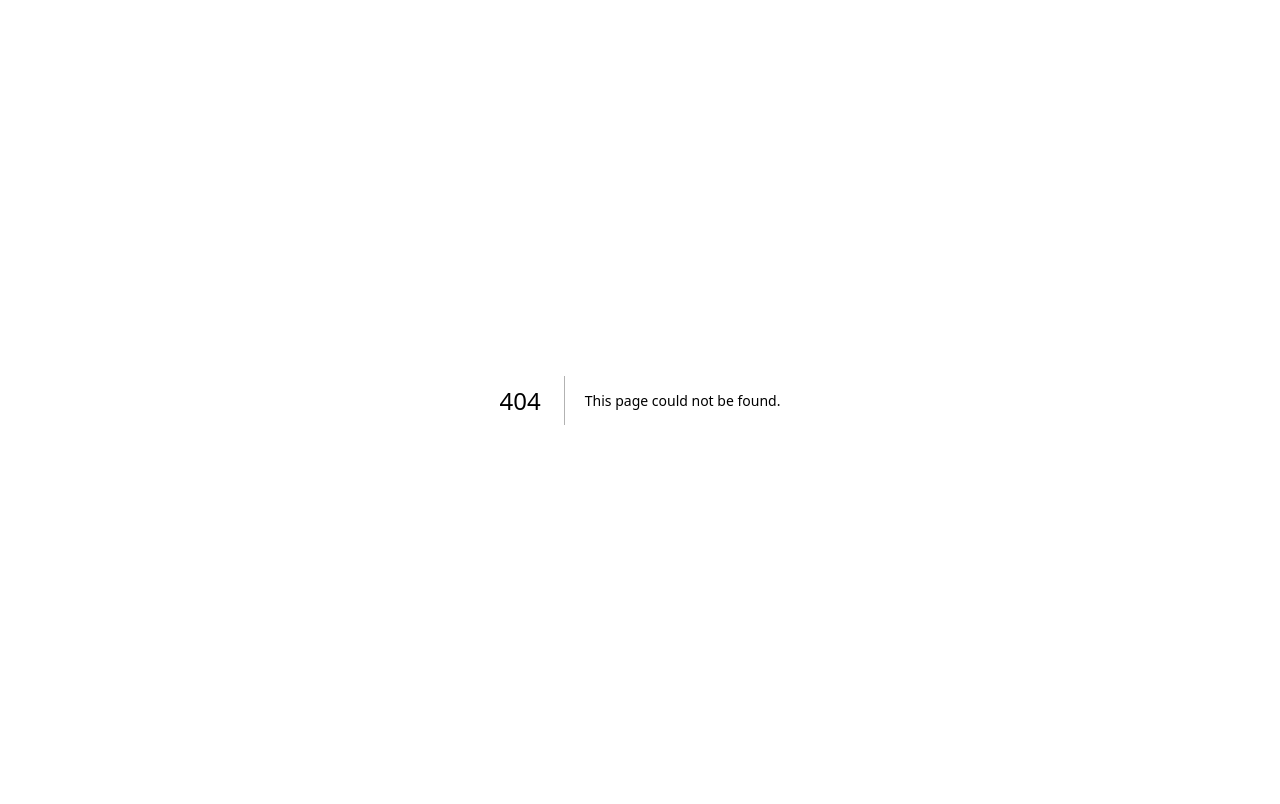
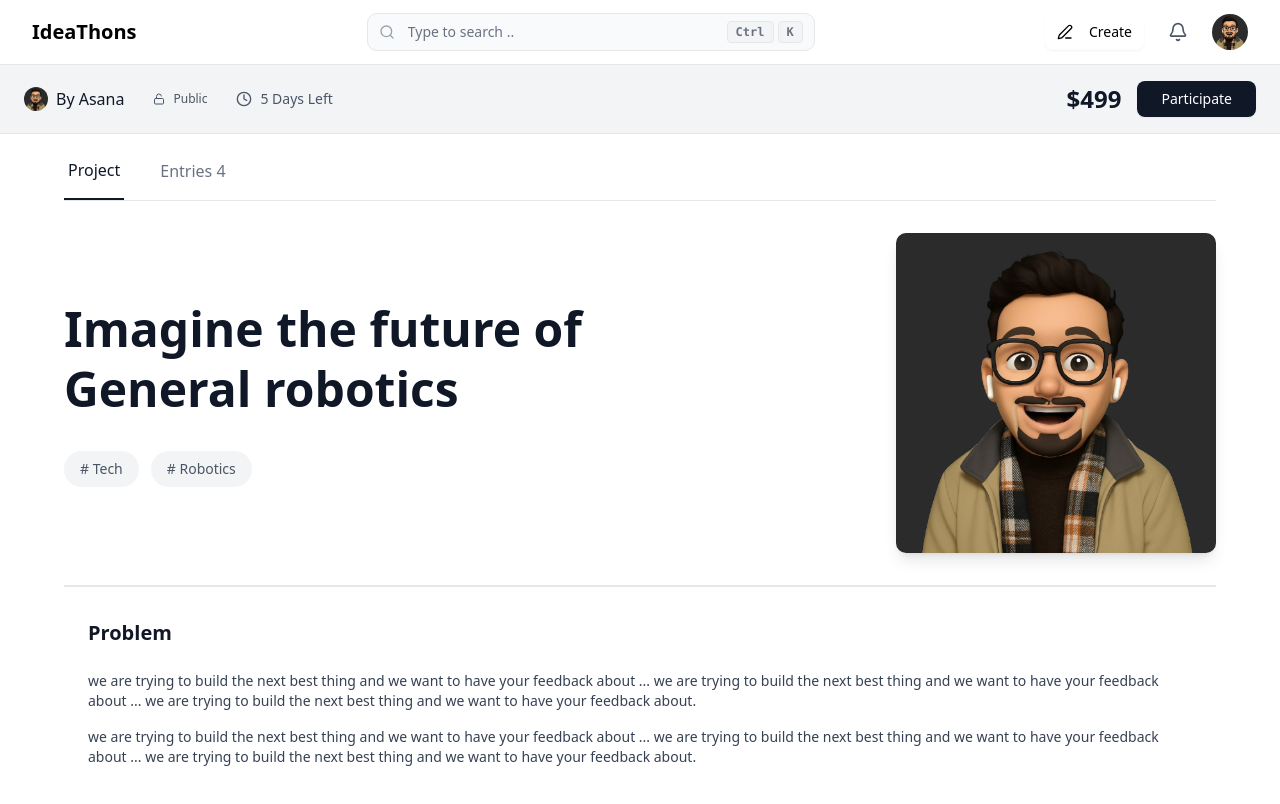
Before and after one commit to aminehabchi/IdeaThon, a Next.js app in the folder frontend/: page /ideas/1 in a window 1280 px wide. Before the commit this address had no page. Shown: the top 804 px of the page. Built offline with nearby package versions, Linux system fonts and the light colour scheme.

Commit message:
adding idea and idea/id pages ☄

```diff
--- /dev/null
+++ b/frontend/app/(dashboard)/ideas/[id]/page.jsx
@@ -0,0 +1,14 @@
+import React from "react";
+import { DashboardNavbar } from "@/components/dashboardNavbar";
+import { ProjectNavbar } from "@/components/ideasComponent/ideaTopbar";
+import {ProjectHeader} from "@/components/ideasComponent/ideabanner";
+export default async function IdeaPage({ params }) {
+  return (
+    <>
+     <DashboardNavbar />
+     <ProjectNavbar></ProjectNavbar>
+     <ProjectHeader></ProjectHeader>
+     {/* <IdeaBody></IdeaBody> */}
+    </>
+  );
+}
--- a/frontend/app/(dashboard)/actual/page.jsx
+++ b/frontend/app/(dashboard)/ideas/page.jsx
@@ -3,7 +3,7 @@
 import React from "react";
 import { Categories } from "@/components/categories";
 import { DashboardNavbar } from "@/components/dashboardNavbar";
-import Ideathon from "@/components/ideathon"; // ✅ fixed import
+import Ideathon from "@/components/ideathon";
 
 const page = () => {
   const ideathon_data = {
--- /dev/null
+++ b/frontend/components/ideasComponent/ideaBody.jsx
@@ -0,0 +1,32 @@
+import React from "react";
+
+export  function IdeaBody() {
+  return (
+    <div className="px-6 py-8 bg-white">
+      <div className="max-w-9xl mx-auto">
+        {/* Problem Section */}
+        <div className="space-y-6">
+          {/* Section Title */}
+          <h1 className="text-xl font-semibold text-gray-900">
+            Problem
+          </h1>
+
+          {/* Problem Description */}
+          <div className="space-y-4 text-gray-700 leading-relaxed">
+            <p className="text-sm">
+              we are trying to build the next best thing and we want to have your feedback about ... we are trying to build the
+              next best thing and we want to have your feedback about ... we are trying to build the next best thing and we want
+              to have your feedback about.
+            </p>
+
+            <p className="text-sm">
+              we are trying to build the next best thing and we want to have your feedback about ... we are trying to build the
+              next best thing and we want to have your feedback about ... we are trying to build the next best thing and we want
+              to have your feedback about.
+            </p>
+          </div>
+        </div>
+      </div>
+    </div>
+  );
+}
--- /dev/null
+++ b/frontend/components/ideasComponent/ideaTopbar.jsx
@@ -0,0 +1,55 @@
+"use client";
+import React from "react";
+import { Badge } from "@/components/ui/badge";
+import { Button } from "@/components/ui/button";
+import { Unlock, Lock, Clock } from "lucide-react";
+
+export function ProjectNavbar() {
+    return (
+      <nav className="border-b bg-gray-100 px-4 sm:px-6 py-4">
+        <div className="flex flex-col sm:flex-row sm:items-center sm:justify-between gap-4 sm:gap-0 max-w-full">
+
+          {/* Left Section */}
+          <div className="flex flex-wrap items-center gap-4">
+
+            {/* By Expert */}
+            <div className="flex items-center gap-2">
+              <img
+                src="/belmaayo_avatar.png"
+                alt="Asana Logo"
+                className="w-6 h-6 rounded-2xl"
+              />
+              <span className="font-medium text-gray-900">By Asana</span>
+            </div>
+
+            {/* Private Badge */}
+            <Badge
+              variant="secondary"
+              className="bg-gray-100 text-gray-600 hover:bg-gray-100 font-medium px-3 py-1 flex items-center"
+            >
+              {/* change it to lock if the idea is private */}
+              <Unlock className="w-3 h-3 mr-1" />
+              Public
+            </Badge>
+
+            {/* Days Left */}
+            <div className="flex items-center gap-2 text-gray-600">
+              <Clock className="w-4 h-4" />
+              <span className="text-sm font-medium">5 Days Left</span>
+            </div>
+          </div>
+
+          {/* Right Section */}
+          <div className="flex flex-col sm:flex-row items-start sm:items-center gap-2 sm:gap-4">
+            {/* Price */}
+            <span className="text-xl sm:text-2xl font-bold text-gray-900">$499</span>
+
+            {/* Participate Button */}
+            <Button className="bg-gray-900 hover:bg-gray-800 text-white font-medium px-6 py-2 rounded-md w-full sm:w-auto">
+              Participate
+            </Button>
+          </div>
+        </div>
+      </nav>
+    );
+  }
--- /dev/null
+++ b/frontend/components/ideasComponent/ideabanner.jsx
@@ -0,0 +1,110 @@
+"use client";
+
+import React, { useState } from "react";
+import { Badge } from "@/components/ui/badge";
+import { IdeaBody } from "@/components/ideasComponent/ideaBody";
+
+export function ProjectHeader() {
+  const [activeTab, setActiveTab] = useState("project");
+
+  return (
+    <div className="px-6 py-6 bg-white ">
+      <div className="max-w-6xl mx-auto">
+        {/* Tab Navigation */}
+        <div className="flex items-center gap-8 mb-8 border-b border-gray-200">
+          <div className="relative">
+            <button
+              onClick={() => setActiveTab("project")}
+              className={`pb-4 px-1 font-medium transition-colors cursor-pointer ${
+                activeTab === "project"
+                  ? "text-gray-900 border-b-2 border-gray-900"
+                  : "text-gray-500 hover:text-gray-700"
+              }`}
+            >
+              Project
+            </button>
+          </div>
+          <div className="relative">
+            <button
+              onClick={() => setActiveTab("entries")}
+              className={`pb-4 px-1 font-medium transition-colors cursor-pointer ${
+                activeTab === "entries"
+                  ? "text-gray-900 border-b-2 border-gray-900"
+                  : "text-gray-500 hover:text-gray-700"
+              }`}
+            >
+              Entries 4
+            </button>
+          </div>
+        </div>
+
+        {activeTab === "project" && (
+                <>
+                {/* Main Content Flex Layout */}
+                <div className="flex flex-col lg:flex-row items-center justify-between gap-12 border-b-2 border-gray-200 pb-8">
+                <div className="lg:max-w-2xl text-center lg:text-left">
+                    <h1 className="text-5xl font-bold text-gray-900 mb-8 leading-tight">
+                    Imagine the future of<br />
+                    General robotics
+                    </h1>
+                    <div className="flex flex-wrap items-center justify-center lg:justify-start gap-3">
+                    <Badge
+                        variant="secondary"
+                        className="bg-gray-100 text-gray-600 font-normal px-4 py-2 text-sm rounded-full border-0"
+                    >
+                        # Tech
+                    </Badge>
+                    <Badge
+                        variant="secondary"
+                        className="bg-gray-100 text-gray-600 font-normal px-4 py-2 text-sm rounded-full border-0"
+                    >
+                        # Robotics
+                    </Badge>
+                    </div>
+                </div>
+
+                <div className="flex justify-center">
+                    <img
+                    src="/belmaayo_avatar.png"
+                    alt="Robot"
+                    className="w-full max-w-xs rounded-lg shadow-lg"
+                    />
+                </div>
+                </div>
+
+                {/* Idea body */}
+                <IdeaBody />
+                </>
+        )}
+
+        {activeTab === "entries" && <EntriesList />}
+      </div>
+    </div>
+  );
+}
+
+
+export function EntriesList() {
+    const entries = [1, 2, 3, 4]; // Placeholder data
+
+    return (
+      <div className="mt-8 pt-8 border-t border-gray-100">
+        <div className="grid grid-cols-1 sm:grid-cols-2 lg:grid-cols-3 gap-6">
+          {entries.map((entry) => (
+            <div
+              key={entry}
+              className="bg-gray-50 border border-gray-200 rounded-lg p-6 shadow-sm hover:shadow-md transition"
+            >
+              <h3 className="text-lg font-semibold text-gray-800 mb-2">
+                Entry #{entry}
+              </h3>
+              <p className="text-sm text-gray-600">
+                This is a short description of entry {entry}. It provides
+                insight into what this entry covers.
+              </p>
+            </div>
+          ))}
+        </div>
+      </div>
+    );
+  }
--- /dev/null
+++ b/frontend/components/ui/badge.jsx
@@ -0,0 +1,44 @@
+import * as React from "react"
+import { Slot } from "@radix-ui/react-slot"
+import { cva } from "class-variance-authority";
+
+import { cn } from "@/lib/utils"
+
+const badgeVariants = cva(
+  "inline-flex items-center justify-center rounded-md border px-2 py-0.5 text-xs font-medium w-fit whitespace-nowrap shrink-0 [&>svg]:size-3 gap-1 [&>svg]:pointer-events-none focus-visible:border-ring focus-visible:ring-ring/50 focus-visible:ring-[3px] aria-invalid:ring-destructive/20 dark:aria-invalid:ring-destructive/40 aria-invalid:border-destructive transition-[color,box-shadow] overflow-hidden",
+  {
+    variants: {
+      variant: {
+        default:
+          "border-transparent bg-primary text-primary-foreground [a&]:hover:bg-primary/90",
+        secondary:
+          "border-transparent bg-secondary text-secondary-foreground [a&]:hover:bg-secondary/90",
+        destructive:
+          "border-transparent bg-destructive text-white [a&]:hover:bg-destructive/90 focus-visible:ring-destructive/20 dark:focus-visible:ring-destructive/40 dark:bg-destructive/60",
+        outline:
+          "text-foreground [a&]:hover:bg-accent [a&]:hover:text-accent-foreground",
+      },
+    },
+    defaultVariants: {
+      variant: "default",
+    },
+  }
+)
+
+function Badge({
+  className,
+  variant,
+  asChild = false,
+  ...props
+}) {
+  const Comp = asChild ? Slot : "span"
+
+  return (
+    <Comp
+      data-slot="badge"
+      className={cn(badgeVariants({ variant }), className)}
+      {...props} />
+  );
+}
+
+export { Badge, badgeVariants }
```
